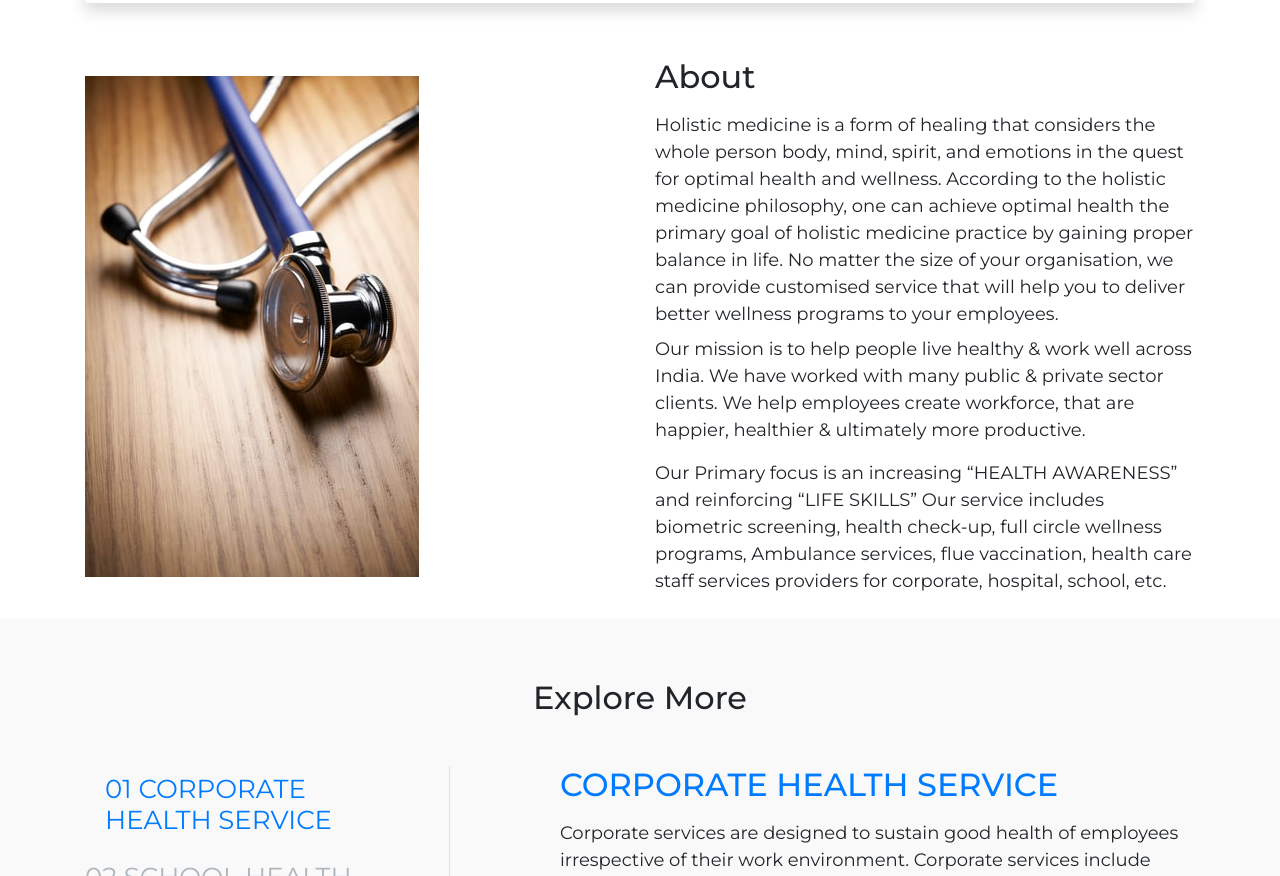
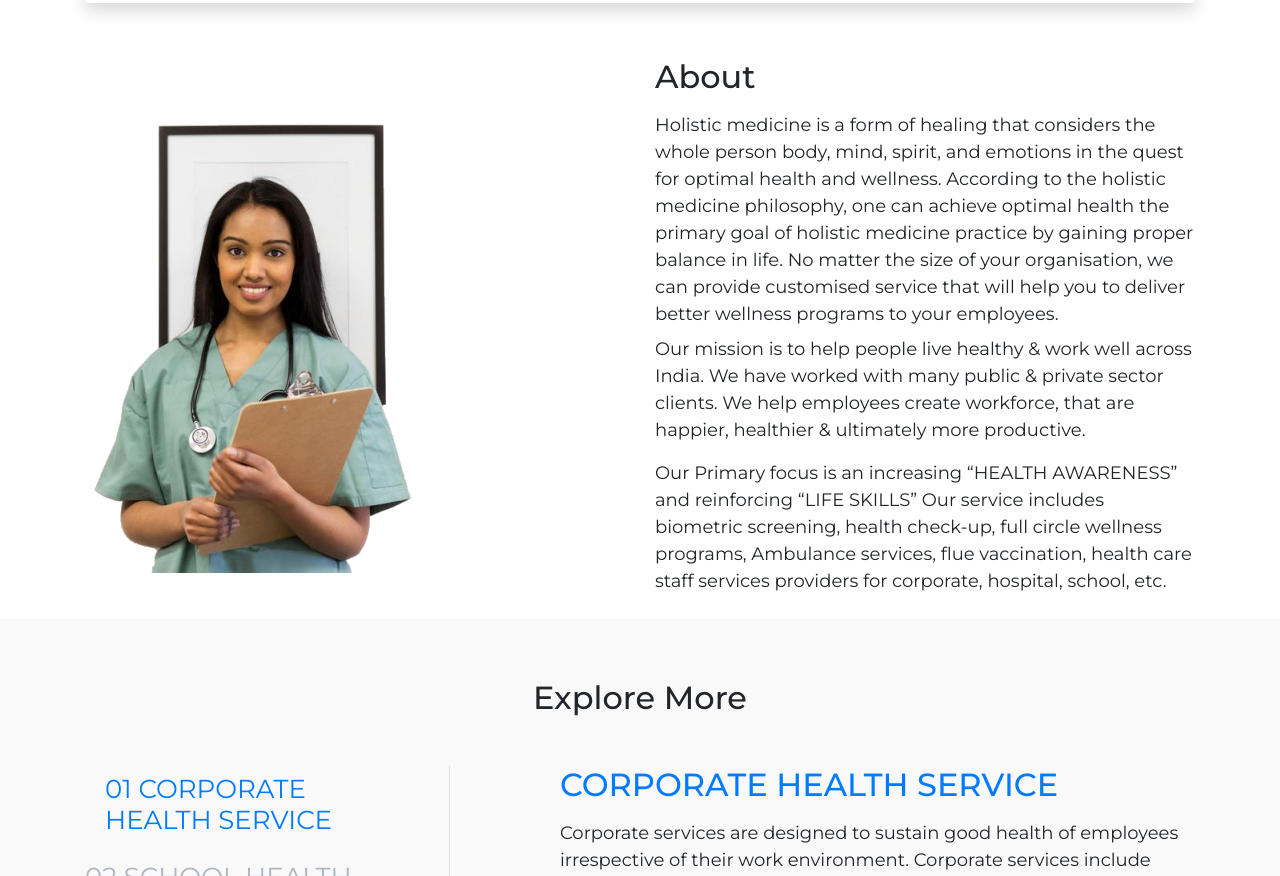
Before and after one commit to vishalsankpal/the-hollistic-wellness, a plain HTML site: page index.html in a window 1280 px wide. Shown: the part 995-1871 px from the top of the page. Drawn offline with nearby package versions, Linux system fonts and the light colour scheme; some icons are missing.

Commit message:
about image changed

```diff
--- a/index.html
+++ b/index.html
@@ -143,7 +143,7 @@
                     <div class="row">
                         <div class="col-lg-6 justify-content-center mb-4 align-self-center">
                             <div class="img-content  text-lg-left text-center">
-                                <img src="./images/about.jpg" class="img-fluid" alt="" srcset="">
+                                <img src="./images/aboutcutout.png" class="img-fluid" alt="" srcset="">
                             </div>
                         </div>
                         <div class="col-lg-6 align-self-center">
```
Also changed, not shown: images/aboutcutout.png (added).
